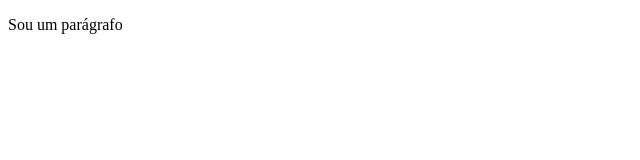
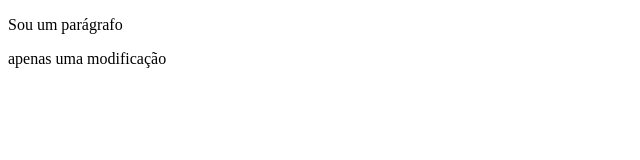
Before and after one commit to ProfTau/ExemploGitHub, a plain HTML site: page index.html in a window 1280 px wide. Shown: the whole page, without its empty margins (0-640 px from the left). Drawn offline with Linux system fonts and the light colour scheme.

Commit message:
apenas html atualizado

```diff
--- a/index.html
+++ b/index.html
@@ -8,6 +8,7 @@
 <body>
 
 	<p>Sou um parágrafo</p>
+	<p>apenas uma modificação</p>
 
 </body>
 </html>
```
